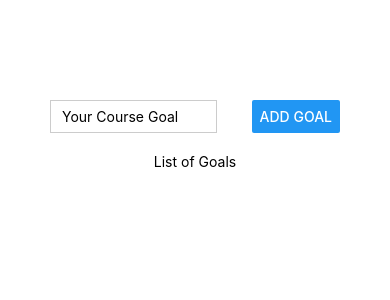
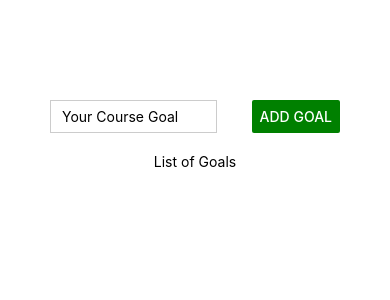
Before and after one commit to AshanSandeep06/React_Native-demo-app-01, a React Native app: screen / in a window 390 px wide. Shown: the top 300 px of the page. Built offline with nearby package versions, Linux system fonts and the light colour scheme.

Commit message:
Created Goal Compoenent and Refactored

```diff
--- a/App.js
+++ b/App.js
@@ -1,7 +1,7 @@
 import {StatusBar} from 'expo-status-bar';
 import { useState } from 'react';
 import {Button, StyleSheet, Text, TextInput, View} from 'react-native';
-// import Goal from 'components/Goal';
+import Goal from './components/Goal';
 
 export default function App() {
     const [courseGoal, setCourseGoal] = useState("");
@@ -34,34 +34,13 @@ export default function App() {
 
         // For Goals react-native app =======>
         <View style={styles.appContainer}>
-            <View style={{
-                width: "100%",
-                display: 'flex',
-                flexDirection: 'row',
-                justifyContent: 'space-evenly',
-                paddingHorizontal: 50
-            }}>
-                <TextInput value={courseGoal} onChangeText={goalTextOnChange} style={{
-                    borderColor: '#cccccc',
-                    borderWidth: 1,
-                    width: '80%',
-                    marginRight: 35,
-                    paddingHorizontal: 11
-                }} placeholder='Your Course Goal'/>
-                <Button title='ADD GOAL' onPress={handleAddGoal}/>
-            </View>
-
-            <View>
-                <Text>List of Goals</Text>
-            </View>
-
-            <View style={{width: '100%', display: 'flex', alignItems: 'center'}}>
-                {allGoals.map((goal, index) => (
-                    <View key={index} style={styles.option}>
-                        <Text style={{color: '#ffffff'}}>{goal}</Text>
-                    </View>
-                ))}
-            </View>
+            <Goal
+             courseGoal={courseGoal}
+             allGoals={allGoals}
+             goalTextOnChange={goalTextOnChange}
+             handleAddGoal={handleAddGoal}
+             stylesOption={styles.option}
+            />
         </View>
 
         //----------------------------------------------------
--- a/components/Goal.js
+++ b/components/Goal.js
@@ -1,9 +1,39 @@
 import React from 'react'
-import { View } from 'react-native';
+import {Button, StyleSheet, Text, TextInput, View} from 'react-native';
 
-const Goal = () => {
+const Goal = (props) => {
   return (
-    <View>Hello Goal</View>
+    <>
+    <View style={{
+                width: "100%",
+                display: 'flex',
+                flexDirection: 'row',
+                justifyContent: 'space-evenly',
+                paddingHorizontal: 50
+            }}>
+                <TextInput value={props.courseGoal} onChangeText={props.goalTextOnChange} style={{
+                    borderColor: '#cccccc',
+                    borderWidth: 1,
+                    width: '80%',
+                    marginRight: 35,
+                    paddingHorizontal: 11
+                }} placeholder='Your Course Goal'/>
+
+                <Button color="green" title='ADD GOAL' onPress={props.handleAddGoal}/>
+            </View>
+
+            <View>
+                <Text>List of Goals</Text>
+            </View>
+
+            <View style={{width: '100%', display: 'flex', alignItems: 'center'}}>
+                {props.allGoals.map((goal, index) => (
+                    <View key={index} style={props.stylesOption}>
+                        <Text style={{color: '#ffffff'}}>{goal}</Text>
+                    </View>
+                ))}
+            </View>
+    </>
   )
 }
 
```
